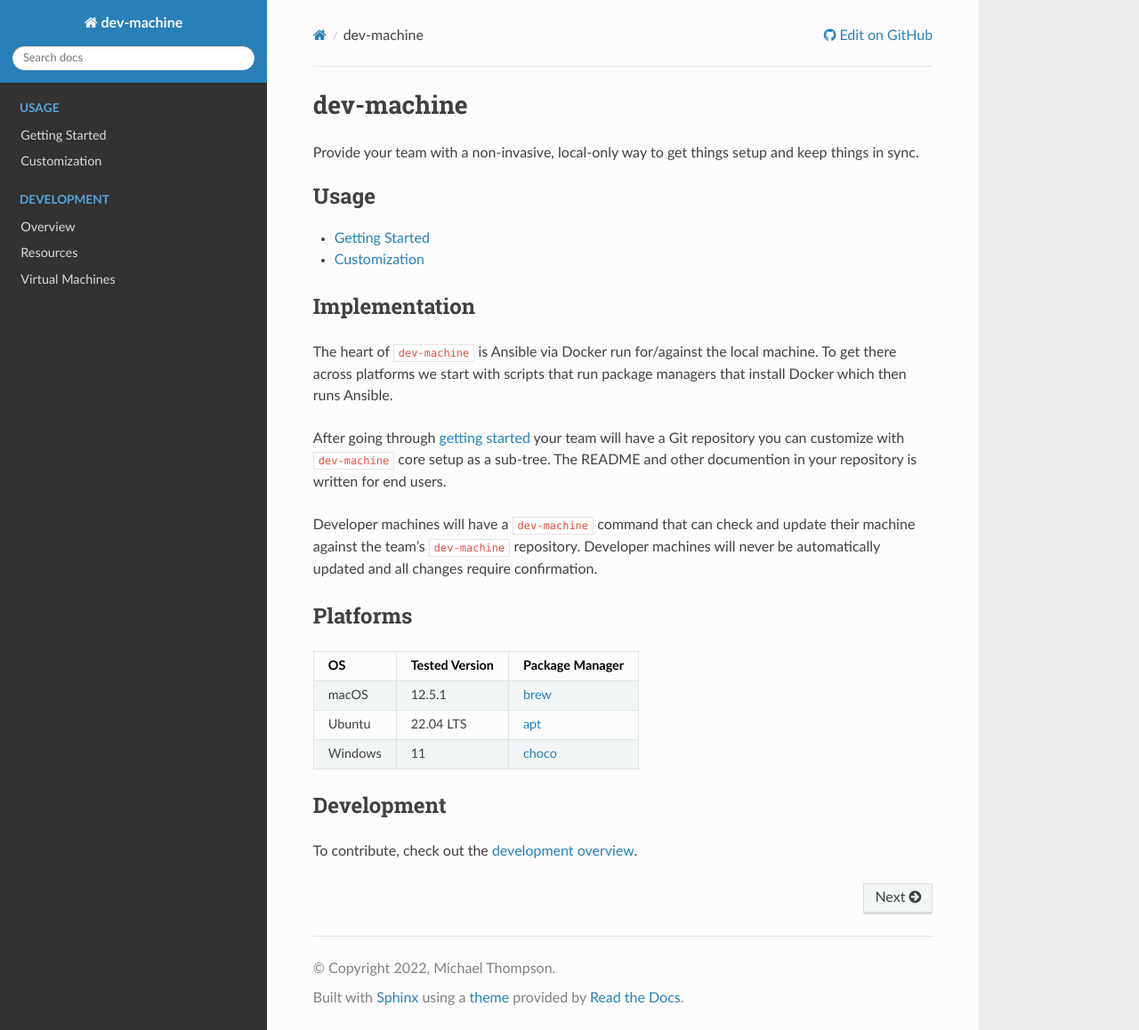
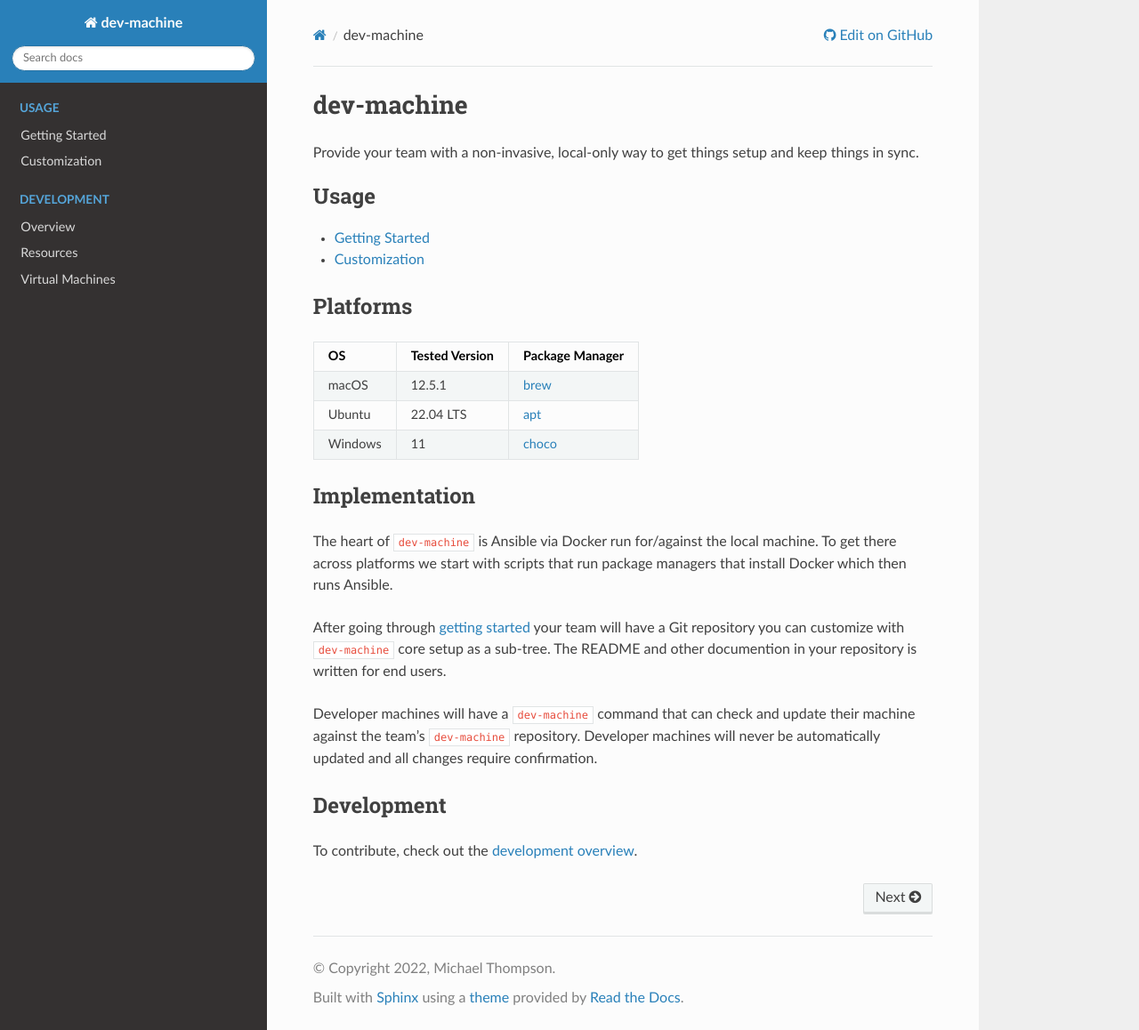
Before and after one commit to ActionScripted/dev-machine, a Sphinx documentation site: the page built from docs/source/index.md, in a window 1280 px wide and 1158 px high. Shown: the whole window at 89% size. Built offline with Sphinx 7.4.7 and the Read the Docs theme 2.0.0, drawn with Linux system fonts in a browser that asks for light colours; some of the changed lines change nothing that is shown.

Commit message:
tweaking docs

````diff
--- a/docs/source/index.md
+++ b/docs/source/index.md
@@ -12,14 +12,6 @@ maxdepth: 1
 usage/getting-started
 usage/customization
 ```
-
-## Implementation
-
-The heart of `dev-machine` is Ansible via Docker run for/against the local machine. To get there across platforms we start with scripts that run package managers that install Docker which then runs Ansible.
-
-After going through {doc}`getting started <usage/getting-started>` your team will have a Git repository you can customize with `dev-machine` core setup as a sub-tree. The README and other documention in your repository is written for end users.
-
-Developer machines will have a `dev-machine` command that can check and update their machine against the team's `dev-machine` repository. Developer machines will never be automatically updated and all changes require confirmation.
 
 ## Platforms
 
@@ -42,6 +34,14 @@ header-rows: 1
   - [choco](https://chocolatey.org/)
 ```
 
+## Implementation
+
+The heart of `dev-machine` is Ansible via Docker run for/against the local machine. To get there across platforms we start with scripts that run package managers that install Docker which then runs Ansible.
+
+After going through {doc}`getting started <usage/getting-started>` your team will have a Git repository you can customize with `dev-machine` core setup as a sub-tree. The README and other documention in your repository is written for end users.
+
+Developer machines will have a `dev-machine` command that can check and update their machine against the team's `dev-machine` repository. Developer machines will never be automatically updated and all changes require confirmation.
+
 ## Development
 
 ```{toctree}
````
